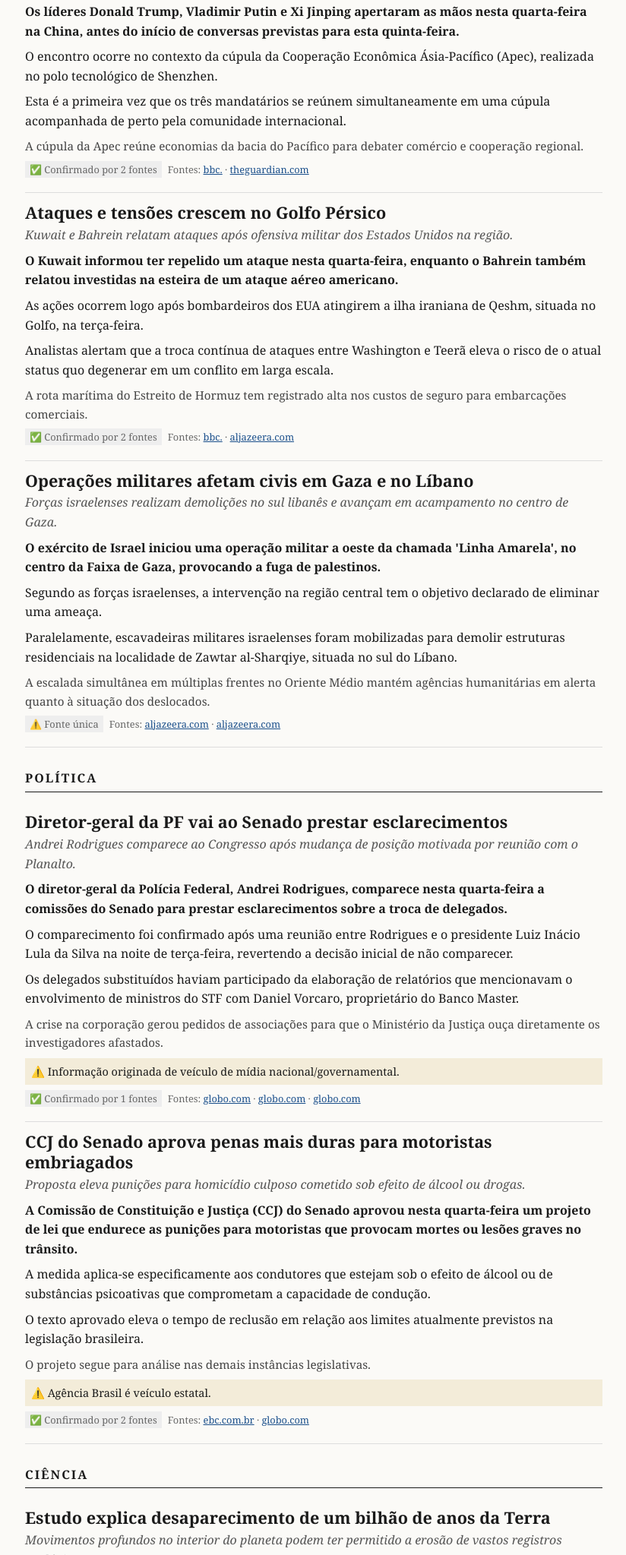
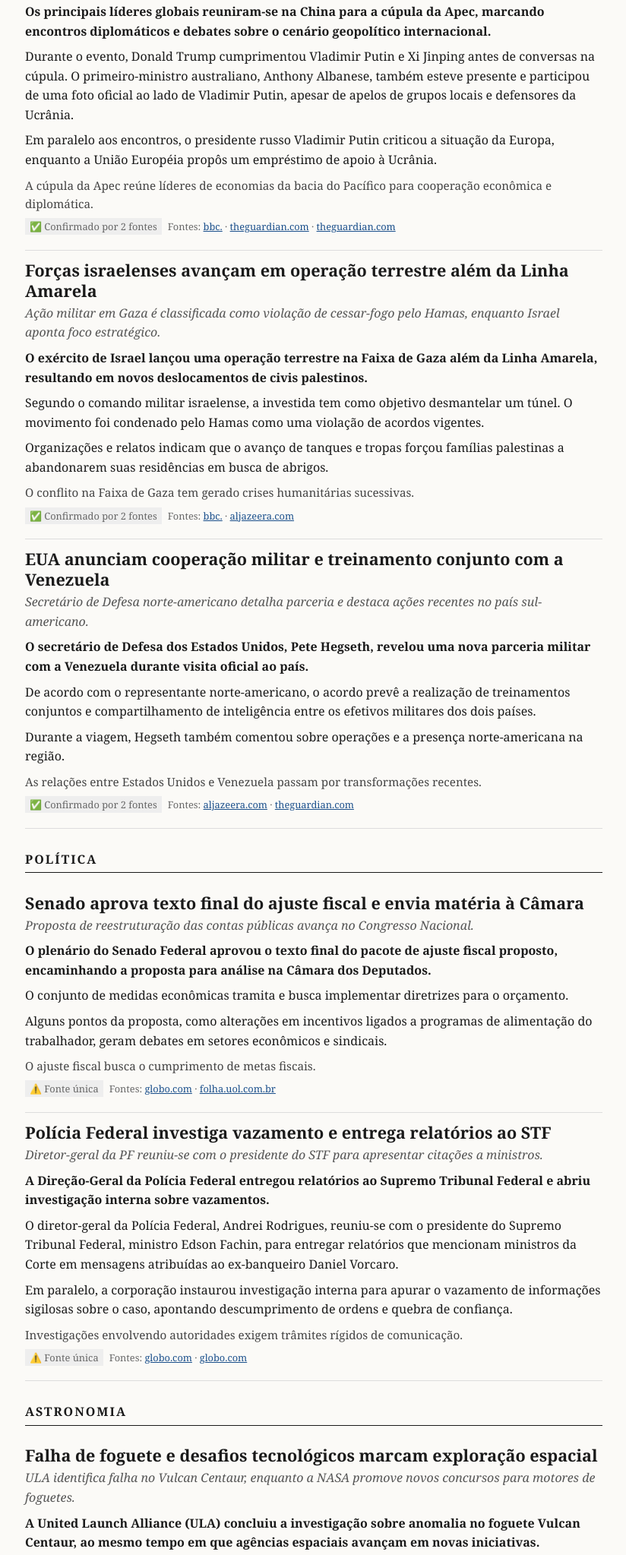
Before and after one commit to VitorinoBR/Noticias, a plain HTML site: page index.html in a window 1280 px wide. Shown: the part 272-2319 px from the top of the page at 76% size, without its empty margins (227-1051 px from the left). Drawn offline with Linux system fonts and the light colour scheme.

Commit message:
Atualização de edição: 2026-11-18-20h.html

```diff
--- a/index.html
+++ b/index.html
@@ -3,75 +3,66 @@
 <head>
 <meta charset='UTF-8'>
 <meta name='viewport' content='width=device-width, initial-scale=1'>
-<title>Global Insights - Edição das 12h</title>
+<title>Global Insights - Edição das 20h</title>
 <style>body{font-family:Georgia,Times,serif;max-width:760px;margin:0 auto;padding:16px;line-height:1.6;color:#1a1a1a;background:#fbfaf7}a{color:#1a4f8b}.masthead{text-align:center;border-bottom:4px double #1a1a1a;margin-bottom:8px}.masthead h1{font-size:2.4rem;margin:8px 0 4px;letter-spacing:1px}.edicao{margin:0 0 10px;font-size:.9rem;text-transform:capitalize;color:#555}section h2{font-size:1rem;text-transform:uppercase;letter-spacing:2px;border-bottom:1px solid #1a1a1a;padding-bottom:4px;margin-top:28px}.materia{padding:12px 0;border-bottom:1px solid #ddd}.materia h3{font-size:1.35rem;line-height:1.25;margin:0 0 4px}.fina{font-style:italic;color:#555;margin:0 0 8px}.lide{font-weight:bold;margin:0 0 8px}.materia p{margin:0 0 8px}.contexto{color:#444;font-size:.95rem}.diverge,.alerta{font-size:.9rem;background:#f3ecd9;padding:6px 8px}.meta{font-size:.8rem;color:#666}.selo{background:#eee;padding:2px 6px;margin-right:8px}.acompanhar li{margin-bottom:6px}footer{margin-top:32px;border-top:1px solid #999;font-size:.8rem;color:#666}@media (prefers-color-scheme:dark){body{background:#121212;color:#e8e8e8}a{color:#8ab4f8}.fina,.contexto,.meta,footer{color:#aaa}.selo{background:#2a2a2a}.diverge,.alerta{background:#2b2618}.masthead,section h2{border-color:#e8e8e8}.materia{border-color:#333}}</style>
 </head>
 <body>
-<header class='masthead'><h1>Global Insights</h1><p class='edicao'>quarta-feira, 18 de novembro de 2026 · Edição das 12h</p></header>
+<header class='masthead'><h1>Global Insights</h1><p class='edicao'>quarta-feira, 18 de novembro de 2026 · Edição das 20h</p></header>
 <main><section><h2>Geopolítica</h2><article class='materia'>
-<h3>Lideres se reúnem em cúpula na China</h3>
-<p class='fina'>Donald Trump, Vladimir Putin e Xi Jinping realizam encontro em solo chinês.</p>
-<p class='lide'>Os líderes Donald Trump, Vladimir Putin e Xi Jinping apertaram as mãos nesta quarta-feira na China, antes do início de conversas previstas para esta quinta-feira.</p>
-<p>O encontro ocorre no contexto da cúpula da Cooperação Econômica Ásia-Pacífico (Apec), realizada no polo tecnológico de Shenzhen.</p><p>Esta é a primeira vez que os três mandatários se reúnem simultaneamente em uma cúpula acompanhada de perto pela comunidade internacional.</p>
-<p class='contexto'>A cúpula da Apec reúne economias da bacia do Pacífico para debater comércio e cooperação regional.</p>
+<h3>Líderes mundiais se reúnem na China para cúpula da Apec</h3>
+<p class='fina'>Donald Trump, Vladimir Putin e Xi Jinping participam de encontros diplomáticos na China.</p>
+<p class='lide'>Os principais líderes globais reuniram-se na China para a cúpula da Apec, marcando encontros diplomáticos e debates sobre o cenário geopolítico internacional.</p>
+<p>Durante o evento, Donald Trump cumprimentou Vladimir Putin e Xi Jinping antes de conversas na cúpula. O primeiro-ministro australiano, Anthony Albanese, também esteve presente e participou de uma foto oficial ao lado de Vladimir Putin, apesar de apelos de grupos locais e defensores da Ucrânia.</p><p>Em paralelo aos encontros, o presidente russo Vladimir Putin criticou a situação da Europa, enquanto a União Européia propôs um empréstimo de apoio à Ucrânia.</p>
+<p class='contexto'>A cúpula da Apec reúne líderes de economias da bacia do Pacífico para cooperação econômica e diplomática.</p>
 
 
-<p class='meta'><span class='selo'>✅ Confirmado por 2 fontes</span>Fontes: <a href='https://www.bbc.co.uk/news/articles/ck9d75x5wwwwo?at_medium=RSS&amp;at_campaign=rss' target='_blank' rel='noopener noreferrer'>bbc.</a> · <a href='https://www.theguardian.com/world/live/2026/nov/18/apec-summit-live-updates-xi-putin-trump-world-leaders-gather-in-china' target='_blank' rel='noopener noreferrer'>theguardian.com</a></p>
+<p class='meta'><span class='selo'>✅ Confirmado por 2 fontes</span>Fontes: <a href='https://www.bbc.co.uk/news/articles/ck9d75x5wwwwo?at_medium=RSS&amp;at_campaign=rss' target='_blank' rel='noopener noreferrer'>bbc.</a> · <a href='https://www.theguardian.com/world/live/2026/nov/18/apec-summit-live-updates-xi-putin-trump-world-leaders-gather-in-china' target='_blank' rel='noopener noreferrer'>theguardian.com</a> · <a href='https://www.theguardian.com/australia-news/2026/nov/18/anthony-albanese-defies-critics-for-apec-summit-photo-with-vladimir-putin' target='_blank' rel='noopener noreferrer'>theguardian.com</a></p>
 </article><article class='materia'>
-<h3>Ataques e tensões crescem no Golfo Pérsico</h3>
-<p class='fina'>Kuwait e Bahrein relatam ataques após ofensiva militar dos Estados Unidos na região.</p>
-<p class='lide'>O Kuwait informou ter repelido um ataque nesta quarta-feira, enquanto o Bahrein também relatou investidas na esteira de um ataque aéreo americano.</p>
-<p>As ações ocorrem logo após bombardeiros dos EUA atingirem a ilha iraniana de Qeshm, situada no Golfo, na terça-feira.</p><p>Analistas alertam que a troca contínua de ataques entre Washington e Teerã eleva o risco de o atual status quo degenerar em um conflito em larga escala.</p>
-<p class='contexto'>A rota marítima do Estreito de Hormuz tem registrado alta nos custos de seguro para embarcações comerciais.</p>
+<h3>Forças israelenses avançam em operação terrestre além da Linha Amarela</h3>
+<p class='fina'>Ação militar em Gaza é classificada como violação de cessar-fogo pelo Hamas, enquanto Israel aponta foco estratégico.</p>
+<p class='lide'>O exército de Israel lançou uma operação terrestre na Faixa de Gaza além da Linha Amarela, resultando em novos deslocamentos de civis palestinos.</p>
+<p>Segundo o comando militar israelense, a investida tem como objetivo desmantelar um túnel. O movimento foi condenado pelo Hamas como uma violação de acordos vigentes.</p><p>Organizações e relatos indicam que o avanço de tanques e tropas forçou famílias palestinas a abandonarem suas residências em busca de abrigos.</p>
+<p class='contexto'>O conflito na Faixa de Gaza tem gerado crises humanitárias sucessivas.</p>
 
 
-<p class='meta'><span class='selo'>✅ Confirmado por 2 fontes</span>Fontes: <a href='https://www.bbc.co.uk/news/articles/cw4gn9jeqjq7o?at_medium=RSS&amp;at_campaign=rss' target='_blank' rel='noopener noreferrer'>bbc.</a> · <a href='https://www.aljazeera.com/news/2026/11/18/status-quo-between-us-and-iran-could-break-out-into-war-analysts-warn' target='_blank' rel='noopener noreferrer'>aljazeera.com</a></p>
+<p class='meta'><span class='selo'>✅ Confirmado por 2 fontes</span>Fontes: <a href='https://www.bbc.co.uk/news/articles/cw8r7510degno?at_medium=RSS&amp;at_campaign=rss' target='_blank' rel='noopener noreferrer'>bbc.</a> · <a href='https://www.aljazeera.com/news/2026/11/18/what-does-israels-new-ground-offensive-mean-for-palestinians-in-gaza?' target='_blank' rel='noopener noreferrer'>aljazeera.com</a></p>
 </article><article class='materia'>
-<h3>Operações militares afetam civis em Gaza e no Líbano</h3>
-<p class='fina'>Forças israelenses realizam demolições no sul libanês e avançam em acampamento no centro de Gaza.</p>
-<p class='lide'>O exército de Israel iniciou uma operação militar a oeste da chamada &#39;Linha Amarela&#39;, no centro da Faixa de Gaza, provocando a fuga de palestinos.</p>
-<p>Segundo as forças israelenses, a intervenção na região central tem o objetivo declarado de eliminar uma ameaça.</p><p>Paralelamente, escavadeiras militares israelenses foram mobilizadas para demolir estruturas residenciais na localidade de Zawtar al-Sharqiye, situada no sul do Líbano.</p>
-<p class='contexto'>A escalada simultânea em múltiplas frentes no Oriente Médio mantém agências humanitárias em alerta quanto à situação dos deslocados.</p>
+<h3>EUA anunciam cooperação militar e treinamento conjunto com a Venezuela</h3>
+<p class='fina'>Secretário de Defesa norte-americano detalha parceria e destaca ações recentes no país sul-americano.</p>
+<p class='lide'>O secretário de Defesa dos Estados Unidos, Pete Hegseth, revelou uma nova parceria militar com a Venezuela durante visita oficial ao país.</p>
+<p>De acordo com o representante norte-americano, o acordo prevê a realização de treinamentos conjuntos e compartilhamento de inteligência entre os efetivos militares dos dois países.</p><p>Durante a viagem, Hegseth também comentou sobre operações e a presença norte-americana na região.</p>
+<p class='contexto'>As relações entre Estados Unidos e Venezuela passam por transformações recentes.</p>
 
 
-<p class='meta'><span class='selo'>⚠️ Fonte única</span>Fontes: <a href='https://www.aljazeera.com/video/newsfeed/2026/11/18/israeli-forces-demolish-homes-in-southern-lebanon?traffic_source=rss' target='_blank' rel='noopener noreferrer'>aljazeera.com</a> · <a href='https://www.aljazeera.com/news/2026/11/18/palestinians-flee-refugee-camp-as-israel-operation-in-central-gaza' target='_blank' rel='noopener noreferrer'>aljazeera.com</a></p>
+<p class='meta'><span class='selo'>✅ Confirmado por 2 fontes</span>Fontes: <a href='https://www.aljazeera.com/news/2026/11/18/us-defence-secretary-announces-military-partnership-on-trip-to-venezuela' target='_blank' rel='noopener noreferrer'>aljazeera.com</a> · <a href='https://www.theguardian.com/world/2026/nov/18/pete-hegseth-venezuela-nicolas-maduro-military' target='_blank' rel='noopener noreferrer'>theguardian.com</a></p>
 </article></section><section><h2>Política</h2><article class='materia'>
-<h3>Diretor-geral da PF vai ao Senado prestar esclarecimentos</h3>
-<p class='fina'>Andrei Rodrigues comparece ao Congresso após mudança de posição motivada por reunião com o Planalto.</p>
-<p class='lide'>O diretor-geral da Polícia Federal, Andrei Rodrigues, comparece nesta quarta-feira a comissões do Senado para prestar esclarecimentos sobre a troca de delegados.</p>
-<p>O comparecimento foi confirmado após uma reunião entre Rodrigues e o presidente Luiz Inácio Lula da Silva na noite de terça-feira, revertendo a decisão inicial de não comparecer.</p><p>Os delegados substituídos haviam participado da elaboração de relatórios que mencionavam o envolvimento de ministros do STF com Daniel Vorcaro, proprietário do Banco Master.</p>
-<p class='contexto'>A crise na corporação gerou pedidos de associações para que o Ministério da Justiça ouça diretamente os investigadores afastados.</p>
-
-<p class='alerta'>⚠️ Informação originada de veículo de mídia nacional/governamental.</p>
-<p class='meta'><span class='selo'>✅ Confirmado por 1 fontes</span>Fontes: <a href='https://g1.globo.com/politica/ao-vivo/diretor-pf-andrei-rodrigues-senado-crise-policia-federal-troca-delegados.ghtml' target='_blank' rel='noopener noreferrer'>globo.com</a> · <a href='https://g1.globo.com/politica/blog/gerson-camarotti/post/2026/11/18/conversa-com-lula-faz-andrei-mudar-de-posicao-e-confirmar-presenca-no-senado.ghtml' target='_blank' rel='noopener noreferrer'>globo.com</a> · <a href='https://g1.globo.com/politica/blog/camila-bomfim/post/2026/11/18/crise-na-pf-associacao-pede-ao-ministerio-da-justica-para-ouvir-delegados-afastados.ghtml' target='_blank' rel='noopener noreferrer'>globo.com</a></p>
-</article><article class='materia'>
-<h3>CCJ do Senado aprova penas mais duras para motoristas embriagados</h3>
-<p class='fina'>Proposta eleva punições para homicídio culposo cometido sob efeito de álcool ou drogas.</p>
-<p class='lide'>A Comissão de Constituição e Justiça (CCJ) do Senado aprovou nesta quarta-feira um projeto de lei que endurece as punições para motoristas que provocam mortes ou lesões graves no trânsito.</p>
-<p>A medida aplica-se especificamente aos condutores que estejam sob o efeito de álcool ou de substâncias psicoativas que comprometam a capacidade de condução.</p><p>O texto aprovado eleva o tempo de reclusão em relação aos limites atualmente previstos na legislação brasileira.</p>
-<p class='contexto'>O projeto segue para análise nas demais instâncias legislativas.</p>
-
-<p class='alerta'>⚠️ Agência Brasil é veículo estatal.</p>
-<p class='meta'><span class='selo'>✅ Confirmado por 2 fontes</span>Fontes: <a href='https://agenciabrasil.ebc.com.br/politica/noticia/2026-11/ccj-do-senado-eleva-pena-para-motorista-que-mata-sob-alcool-ou-drogas' target='_blank' rel='noopener noreferrer'>ebc.com.br</a> · <a href='https://g1.globo.com/politica/noticia/2026/11/18/ccj-do-senado-aprova-aumento-de-penas-para-motoristas-que-provocam-acidentes-graves-sob-efeito-de-alcool-ou-drogas.ghtml' target='_blank' rel='noopener noreferrer'>globo.com</a></p>
-</article></section><section><h2>Ciência</h2><article class='materia'>
-<h3>Estudo explica desaparecimento de um bilhão de anos da Terra</h3>
-<p class='fina'>Movimentos profundos no interior do planeta podem ter permitido a erosão de vastos registros geológicos.</p>
-<p class='lide'>Novas pesquisas científicas sugerem uma explicação para a ausência de mais de um bilhão de anos de história geológica em rochas ao redor do globo.</p>
-<p>De acordo com o estudo, correntes intensas localizadas nas profundezas do planeta elevaram e rebaixaram continentes inteiros de forma gradual.</p><p>Esse processo prolongado teria facilitado a ação de intemperismo e erosão, eliminando extensos períodos de registros das rochas terrestres.</p>
-<p class='contexto'>O hiato geológico intrigava geólogos há décadas.</p>
+<h3>Senado aprova texto final do ajuste fiscal e envia matéria à Câmara</h3>
+<p class='fina'>Proposta de reestruturação das contas públicas avança no Congresso Nacional.</p>
+<p class='lide'>O plenário do Senado Federal aprovou o texto final do pacote de ajuste fiscal proposto, encaminhando a proposta para análise na Câmara dos Deputados.</p>
+<p>O conjunto de medidas econômicas tramita e busca implementar diretrizes para o orçamento.</p><p>Alguns pontos da proposta, como alterações em incentivos ligados a programas de alimentação do trabalhador, geram debates em setores econômicos e sindicais.</p>
+<p class='contexto'>O ajuste fiscal busca o cumprimento de metas fiscais.</p>
 
 
-<p class='meta'><span class='selo'>⚠️ Fonte única</span>Fontes: <a href='https://www.sciencedaily.com/releases/2026/11/261116023403.htm' target='_blank' rel='noopener noreferrer'>sciencedaily.com</a></p>
-</article></section><section><h2>Astronomia</h2><article class='materia'>
-<h3>Sonda Voyager 1 atinge marca de um dia-luz de distância</h3>
-<p class='fina'>Veículo espacial da NASA alcança novo marco histórico no espaço interestelar nesta quarta-feira.</p>
-<p class='lide'>A sonda Voyager 1, da agência espacial norte-americana NASA, atingiu oficialmente a distância de um dia-luz da Terra em 18 de novembro de 2026.</p>
-<p>O marco consolida a missão como o empreendimento humano mais distante já enviado ao espaço profundo.</p><p>A sonda continua transmitindo dados científicos a partir do meio interestelar, região situada além da influência direta do Sol.</p>
-<p class='contexto'>Lançada em 1977, a Voyager 1 opera há mais de quatro décadas no espaço.</p>
+<p class='meta'><span class='selo'>⚠️ Fonte única</span>Fontes: <a href='https://g1.globo.com/politica/ao-vivo/senado-pacote-medidas-fiscais.ghtml' target='_blank' rel='noopener noreferrer'>globo.com</a> · <a href='https://redir.folha.com.br/redir/online/poder/rss091/*https://www1.folha.uol.com.br/colunas/painel/2026/11/plano-moretti-reduz-incentivo-do-programa-de-alimentacao-do-trabalhador-e-pressiona-vale-refeicao.shtml' target='_blank' rel='noopener noreferrer'>folha.uol.com.br</a></p>
+</article><article class='materia'>
+<h3>Polícia Federal investiga vazamento e entrega relatórios ao STF</h3>
+<p class='fina'>Diretor-geral da PF reuniu-se com o presidente do STF para apresentar citações a ministros.</p>
+<p class='lide'>A Direção-Geral da Polícia Federal entregou relatórios ao Supremo Tribunal Federal e abriu investigação interna sobre vazamentos.</p>
+<p>O diretor-geral da Polícia Federal, Andrei Rodrigues, reuniu-se com o presidente do Supremo Tribunal Federal, ministro Edson Fachin, para entregar relatórios que mencionam ministros da Corte em mensagens atribuídas ao ex-banqueiro Daniel Vorcaro.</p><p>Em paralelo, a corporação instaurou investigação interna para apurar o vazamento de informações sigilosas sobre o caso, apontando descumprimento de ordens e quebra de confiança.</p>
+<p class='contexto'>Investigações envolvendo autoridades exigem trâmites rígidos de comunicação.</p>
 
 
-<p class='meta'><span class='selo'>⚠️ Fonte única</span>Fontes: <a href='https://www.space.com/space-exploration/voyager/1-light-day-from-earth-nasas-voyager-1-probe-hits-huge-milestone-in-interstellar-space' target='_blank' rel='noopener noreferrer'>space.com</a></p>
+<p class='meta'><span class='selo'>⚠️ Fonte única</span>Fontes: <a href='https://g1.globo.com/politica/noticia/2026/11/18/andrei-fachin-relatorios-ministros-mensagens-vorcaro.ghtml' target='_blank' rel='noopener noreferrer'>globo.com</a> · <a href='https://g1.globo.com/politica/noticia/2026/11/18/pf-investiga-vazamento-de-informacoes-sobre-relatorios-citando-ministros-do-stf.ghtml' target='_blank' rel='noopener noreferrer'>globo.com</a></p>
+</article></section><section><h2>Astronomia</h2><article class='materia'>
+<h3>Falha de foguete e desafios tecnológicos marcam exploração espacial</h3>
+<p class='fina'>ULA identifica falha no Vulcan Centaur, enquanto a NASA promove novos concursos para motores de foguetes.</p>
+<p class='lide'>A United Launch Alliance (ULA) concluiu a investigação sobre anomalia no foguete Vulcan Centaur, ao mesmo tempo em que agências espaciais avançam em novas iniciativas.</p>
+<p>Segundo a ULA, o problema ocorrido em 15 de novembro no lançamento foi provocado por um suprimento inadequado de propelente para os motores do primeiro estágio do veículo.</p><p>Em outra frente, a NASA anunciou uma competição voltada a empresas norte-americanas para o desenvolvimento de protótipos de propulsores de efeito Hall de média potência.</p>
+<p class='contexto'>O desenvolvimento de sistemas de propulsão eficientes é pilar para missões espaciais.</p>
+
+
+<p class='meta'><span class='selo'>⚠️ Fonte única</span>Fontes: <a href='https://www.nasa.gov/directorates/stmd/prizes-challenges-crowdsourcing-program/nasa-announces-mid-power-electric-rocket-challenge-for-us-companies/' target='_blank' rel='noopener noreferrer'>nasa.gov</a> · <a href='https://www.space.com/space-exploration/launches-spacecraft/ula-traces-vulcan-centaur-rocket-failure-to-inadequate-fuel-supply-to-1st-stage-engines' target='_blank' rel='noopener noreferrer'>space.com</a></p>
 </article></section></main>
-<footer><p>Apuração automatizada: 3 confirmadas, 4 de fonte única, 0 com divergência, 0 descartadas.</p><p>Resumo automatizado de fontes públicas. Confira sempre o link original.</p></footer>
+<footer><p>Apuração automatizada: 3 confirmadas, 3 de fonte única, 0 com divergência, 0 descartadas.</p><p>Resumo automatizado de fontes públicas. Confira sempre o link original.</p></footer>
 </body>
 </html>
```
